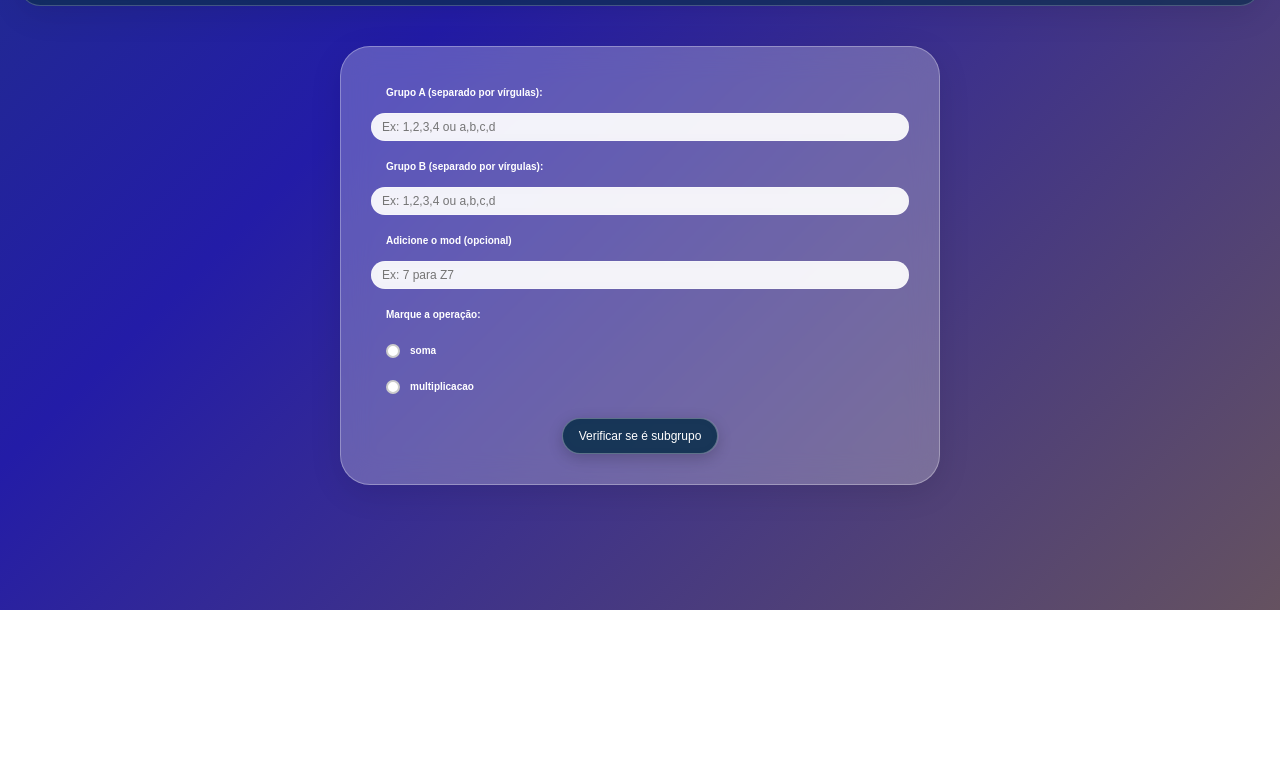
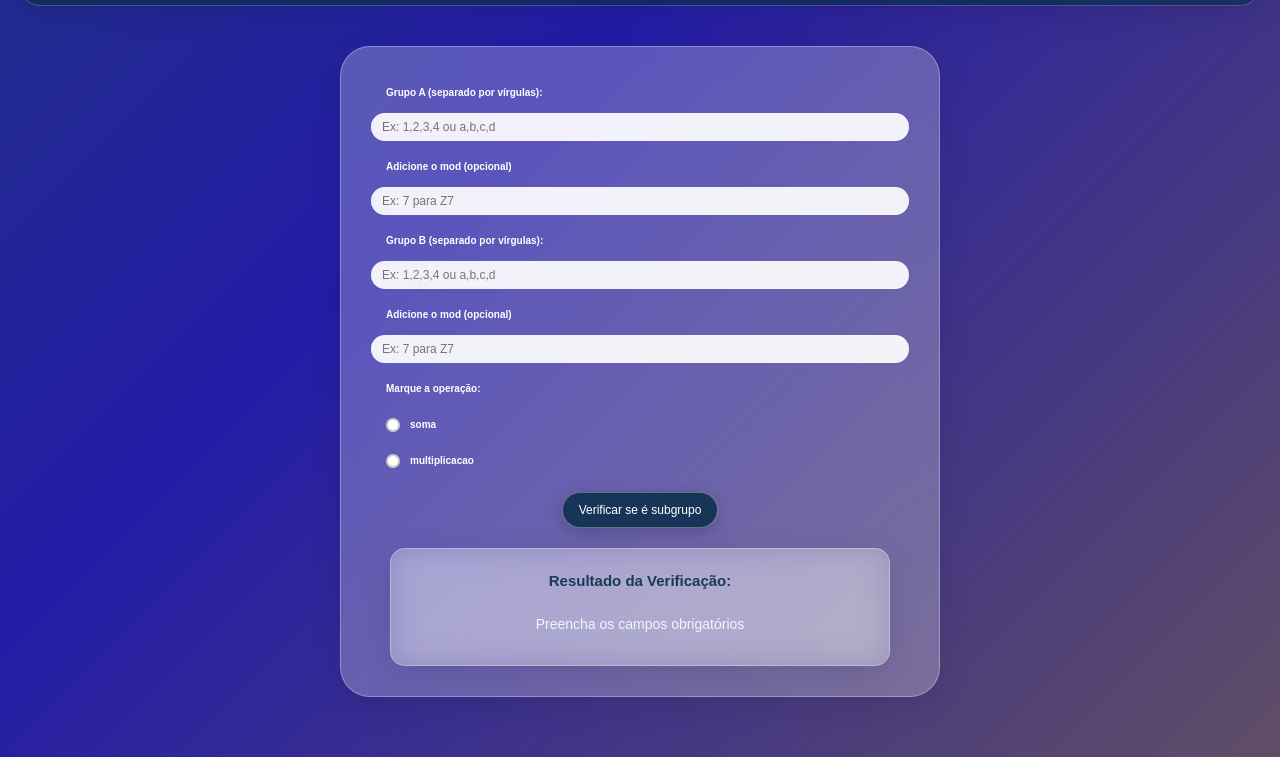
Before and after one commit to ernandeseliezer/PROJETOFMCC2, a plain HTML site: page projeto.html in a window 1280 px wide. Both pictures are taken after a click on the button "Verificar se é subgrupo". Shown: the part 190-947 px from the top of the page. Before the commit the page ends 800 px from the top, so only its background shows below. Drawn offline with Linux system fonts and the light colour scheme.

Commit message:
Adiciona a comunicação pelo js

```diff
--- a/projeto.html
+++ b/projeto.html
@@ -4,7 +4,7 @@
     <meta charset="UTF-8">
     <meta name="viewport" content="width=device-width, initial-scale=1.0">
     <title>Verificador de Grupos</title>
-    <!-- LINKA o arquivo CSS -->
+
     <link rel="stylesheet" href="style.css">
 </head>
 <body>
@@ -15,35 +15,48 @@
     </header>
 
     <main class="container">
+
         <div class="campo">
-            <label for="conjunto">Grupo A (separado por vírgulas):</label>
-            <input type="text" id="conjunto" placeholder="Ex: 1,2,3,4 ou a,b,c,d">
+            <label for="grupoA">Grupo A (separado por vírgulas):</label>
+            <input type="text" id="grupoA" placeholder="Ex: 1,2,3,4 ou a,b,c,d">
         </div>
 
         <div class="campo">
-            <label for="conjunto">Grupo B (separado por vírgulas):</label>
-            <input type="text" id="conjunto" placeholder="Ex: 1,2,3,4 ou a,b,c,d">
+            <label for="mod">Adicione o mod (opcional)</label>
+            <input type="text" id="mod" placeholder="Ex: 7 para Z7">
         </div>
 
         <div class="campo">
-            <label for="conjunto">Adicione o mod (opcional)</label>
-            <input type="text" id="conjunto" placeholder="Ex: 7 para Z7">
+            <label for="grupoB">Grupo B (separado por vírgulas):</label>
+            <input type="text" id="grupoB" placeholder="Ex: 1,2,3,4 ou a,b,c,d">
+        </div>
+
+        <div class="campo">
+            <label for="mod2">Adicione o mod (opcional)</label>
+            <input type="text" id="mod2" placeholder="Ex: 7 para Z7">
         </div>
 
         <div class="campo">
             <label>Marque a operação:</label>
             <div class="radio-container">
-                <input type="radio" id="somaA" name="operacaoA" value="soma">
-                <label for="somaA">soma</label>
-                <input type="radio" id="multiplicacaoA" name="operacaoA" value="multiplicacao">
-                <label for="multiplicacaoB">multiplicacao</label>
+                <input type="radio" id="soma" name="operacao" value="soma">
+                <label for="soma">soma</label>
+                <input type="radio" id="multiplicacao" name="operacao" value="multiplicacao">
+                <label for="multiplicacao">multiplicacao</label>
             </div>
-         </div>
+        </div>
 
         <div class="botao-container">
-            <button>Verificar se é subgrupo</button>
+            <button id="botao-verificar">Verificar se é subgrupo</button>
+        </div>
+
+        <div id="resultado-container" class="container-resultado" style="display: none;">
+            <h2>Resultado da Verificação:</h2>
+            <p id="resultado-texto"></p>
         </div>
     </main>
 
+    <script src="script.js"></script>
+
 </body>
 </html>
--- /dev/null
+++ b/script.js
@@ -0,0 +1,68 @@
+document.addEventListener('DOMContentLoaded', () => {
+    const grupoAInput = document.getElementById('grupoA');
+    const grupoBInput = document.getElementById('grupoB');
+    const modInputA = document.getElementById('mod');
+    const modInputB = document.getElementById('mod2');
+    const operacaoSomaRadio = document.getElementById('soma');
+    const operacaoMultiplicacaoRadio = document.getElementById('multiplicacao');
+    const botaoVerificar = document.getElementById('botao-verificar');
+    const resultadoContainer = document.getElementById('resultado-container');
+    const resultadoTexto = document.getElementById('resultado-texto');
+
+    const ENDPOINT_VERIFICACAO = ''; //coloquem a url do back
+
+    function exibirResultado(mensagem) {
+        resultadoTexto.textContent = mensagem;
+        resultadoTexto.style.color = '#f0f8ff';
+        resultadoTexto.style.backgroundColor = 'transparent';
+
+        resultadoContainer.style.display = 'block';
+        resultadoContainer.classList.add('visivel');
+    }
+
+    async function verificarSubgrupo() {
+        const grupoA = grupoAInput.value.split(',').map(item => item.trim());
+        const grupoB = grupoBInput.value.split(',').map(item => item.trim());
+        const modA = modInputA.value ? parseInt(modInputA.value) : null;
+        const modB = modInputB.value ? parseInt(modInputB.value) : null;
+        const operacao = operacaoSomaRadio.checked ? 'soma' : (operacaoMultiplicacaoRadio.checked ? 'multiplicacao' : null);
+
+        if (grupoA.length === 0 || grupoB.length === 0 || !operacao) {
+            exibirResultado('Preencha os campos obrigatórios');
+            return;
+        }
+
+        try {
+            const response = await fetch(ENDPOINT_VERIFICACAO, {
+                method: 'POST',
+                headers: {
+                    'Content-Type': 'application/json'
+                },
+                body: JSON.stringify({
+                    grupoA,
+                    grupoB,
+                    modA,
+                    modB,
+                    operacao
+                })
+            });
+
+            if (!response.ok) {
+                throw new Error(`Erro do servidor: ${response.status} ${response.statusText}`);
+            }
+
+            const resultado = await response.json();
+
+            if (resultado.isSubgrupo) {
+                exibirResultado(`O Grupo B é um subgrupo do Grupo A. Explicação: ${resultado.motivo}`);
+            } else {
+                exibirResultado(`O Grupo B NÃO é um subgrupo do Grupo A. Motivo: ${resultado.motivo}`);
+            }
+
+        } catch (error) {
+            exibirResultado("Verifique se o back-end está rodando e se a URL está correta.");
+        }
+    }
+
+    botaoVerificar.addEventListener('click', verificarSubgrupo);
+});
--- a/style.css
+++ b/style.css
@@ -160,3 +160,32 @@ button:active {
     box-shadow: inset 0 0 0 4px #fff;
     border-color: #2196F3;
 }
+
+.container-resultado {
+    max-width: 500px;
+    margin: 20px auto 0;
+    background: rgba(255, 255, 255, 0.25);
+    backdrop-filter: blur(15px);
+    -webkit-backdrop-filter: blur(15px);
+    padding: 20px;
+    border-radius: 15px;
+    border: 1px solid rgba(255, 255, 255, 0.3);
+    box-shadow: 0 8px 32px rgba(0, 0, 0, 0.1);
+    color: white;
+    text-align: center;
+    transition: none;
+    opacity: 1;
+}
+
+.container-resultado h2 {
+    font-size: 15px;
+    margin-bottom: 10px;
+    color: rgba(12, 46, 77, 0.9);
+}
+
+.container-resultado p {
+    font-size: 14px;
+    color: #f0f8ff;
+    padding: 10px;
+    border-radius: 10px;
+}
```
